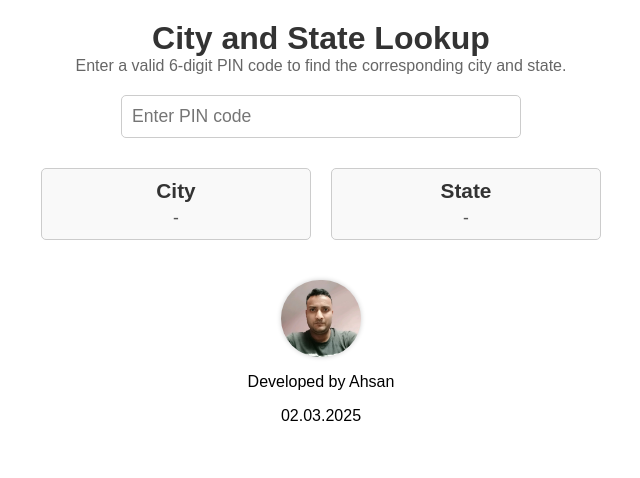
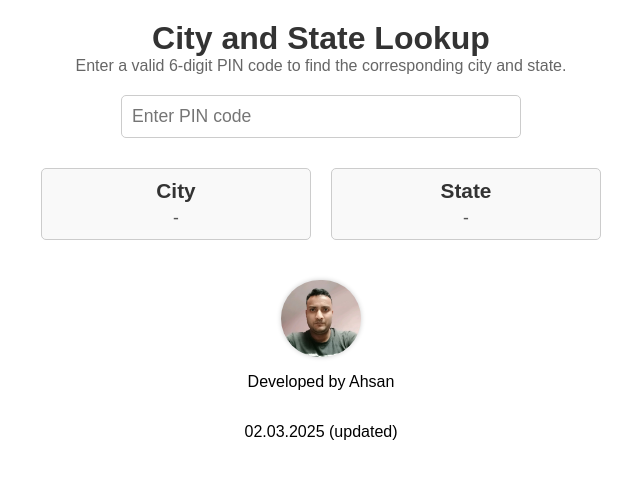
Before and after one commit to Ahsanasgha/city-state, a React (Create React App) app: page / in a window 1280 px wide. Shown: the top 478 px of the page, without its empty margins (319-959 px from the left). Built offline with nearby package versions, Linux system fonts and the light colour scheme.

Commit message:
updated show

```diff
--- a/src/components/City.js
+++ b/src/components/City.js
@@ -77,7 +77,7 @@ function City() {
         alt="Decorative"
       />
       <p>Developed by Ahsan</p>
-      02.03.2025
+      <p>02.03.2025 (updated)</p>
     </div>
   );
 }
```
